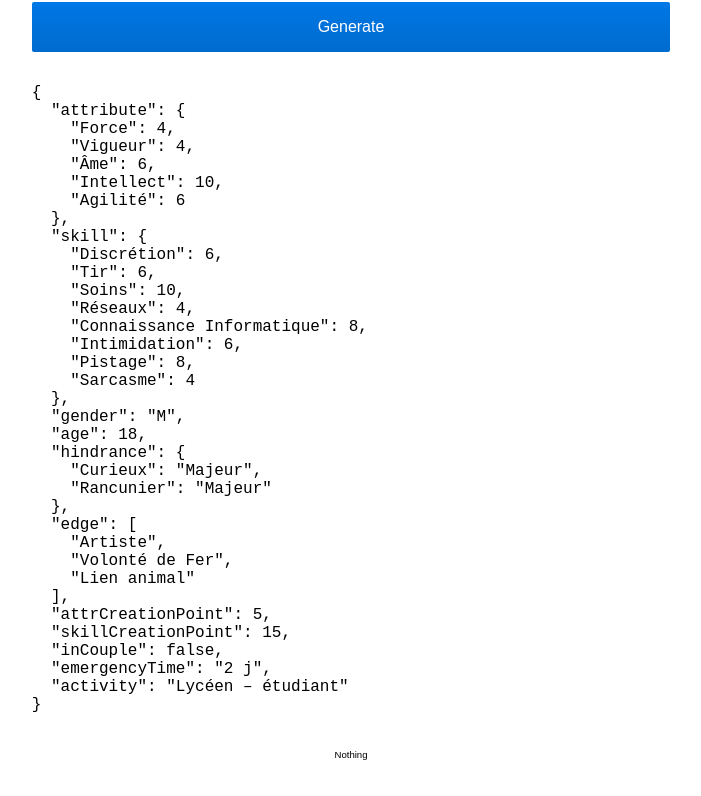
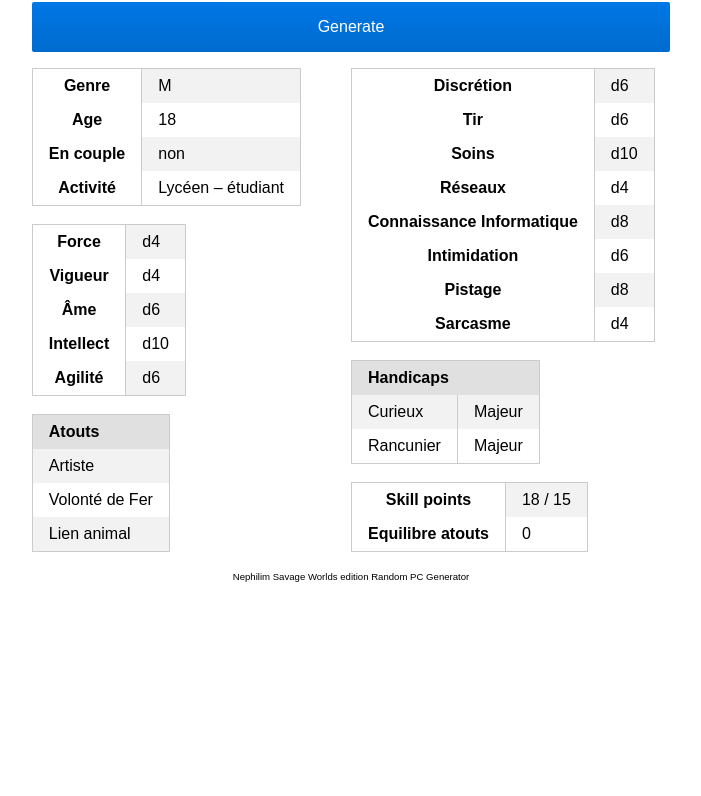
Before and after one commit to Trismegiste/sw-neph-pcgen, a plain HTML site: page index.html in a window 1280 px wide. Both pictures are taken after a click on the button "Generate". Shown: the whole page, without its empty margins (289-990 px from the left). Drawn offline with Linux system fonts and the light colour scheme.

Commit message:
beautiful rendering

```diff
--- a/generator.js
+++ b/generator.js
@@ -2,9 +2,45 @@ var generator = {
     init: function () {
         $('button').click(function (e) {
             var obj = generator.generate();
-            $('#export').text(JSON.stringify(obj, null, 2));
+            generator.render(obj);
             return false;
         });
+    },
+    render: function (pc) {
+        //attr
+        var view = $('#attributes');
+        view.empty();
+        Object.keys(pc.attribute).forEach(function (key, idx) {
+            view.append('<tr><th>' + key + '</th><td>d' + pc.attribute[key] + '</td></tr>');
+        });
+        //skills
+        view = $('#skills');
+        view.empty();
+        Object.keys(pc.skill).forEach(function (key, idx) {
+            view.append('<tr><th>' + key + '</th><td>d' + pc.skill[key] + '</td></tr>');
+        });
+        // civil state
+        view = $('#civilState');
+        view.find('.gender').text(pc.gender);
+        view.find('.age').text(pc.age);
+        view.find('.activity').text(pc.activity);
+        view.find('.incouple').text(pc.inCouple ? 'oui' : 'non');
+        //edges
+        view = $('#edges');
+        view.empty();
+        pc.edge.forEach(function (key, idx) {
+            view.append('<tr><td>' + key + '</td></tr>');
+        });
+        //hindrances
+        view = $('#hindrances');
+        view.empty();
+        Object.keys(pc.hindrance).forEach(function (key, idx) {
+            view.append('<tr><td>' + key + '</td><td>' + pc.hindrance[key] + '</td></tr>');
+        });
+        // technical
+        view = $('#technical');
+        view.find('.overspentSkill').text(pc.getSkillPoint() + ' / ' + pc.skillCreationPoint);
+        view.find('.edgeBalance').text(pc.getEdgeBalance());
     },
     generate: function () {
         var nc = new Character();
@@ -145,7 +181,6 @@ var generator = {
             }
         }
 
-
         return nc;
     },
     ageModel: [
--- a/index.html
+++ b/index.html
@@ -17,14 +17,43 @@
                     <form class="pure-form pure-form-aligned pure-g">
                         <button class="pure-button pure-button-primary pure-u-1 big-button">Generate</button>
                     </form>
-                    <pre id="export"></pre>
+                    <div class="pure-g">
+                        <div class="pure-u-1-2">
+                            <table id="civilState" class="pure-table pure-table-striped">
+                                <tr><th>Genre</th><td class="gender"></td></tr>
+                                <tr><th>Age</th><td class="age"></td></tr>
+                                <tr><th>En couple</th><td class="incouple"></td></tr>
+                                <tr><th>Activité</th><td class="activity"></td></tr>
+                            </table>
+                            <br/>
+                            <table id="attributes" class="pure-table pure-table-striped"></table>
+                            <br/>
+                            <table class="pure-table pure-table-striped">
+                                <thead><tr><th>Atouts</th></tr></thead>
+                                <tbody id="edges"></tbody>
+                            </table>
+                        </div>
+                        <div class="pure-u-1-2">
+                            <table id="skills" class="pure-table pure-table-striped"></table>
+                            <br/>
+                            <table class="pure-table pure-table-striped">
+                                <thead><tr><th colspan="2">Handicaps</th></tr></thead>
+                                <tbody id="hindrances"></tbody>
+                            </table>
+                            <br/>
+                            <table id="technical" class="pure-table pure-table-striped">
+                                <tr><th>Skill points</th><td class="overspentSkill"></td></tr>
+                                <tr><th>Equilibre atouts</th><td class="edgeBalance"></td></tr>
+                            </table>
+                        </div>
+                    </div>
                 </div>
                 <div class="pure-u-md-1-4"></div>
             </div>
         </div>
 
         <footer>
-            Nothing
+            Nephilim Savage Worlds edition Random PC Generator
         </footer>
         <script src="./jquery.min.js"></script>
         <script src="./savageworlds.js"></script>
```
